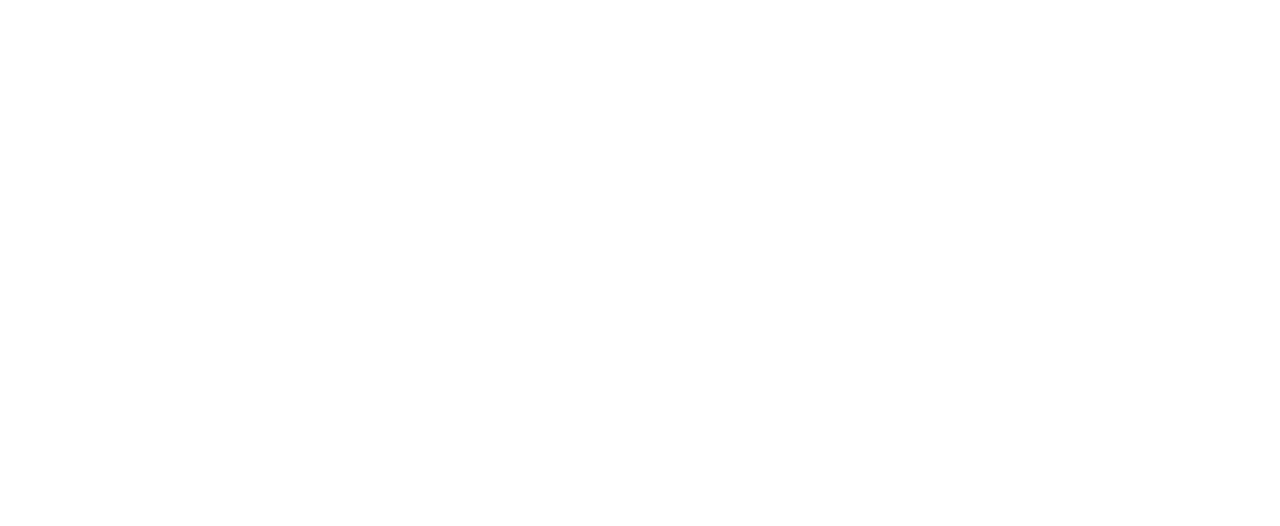
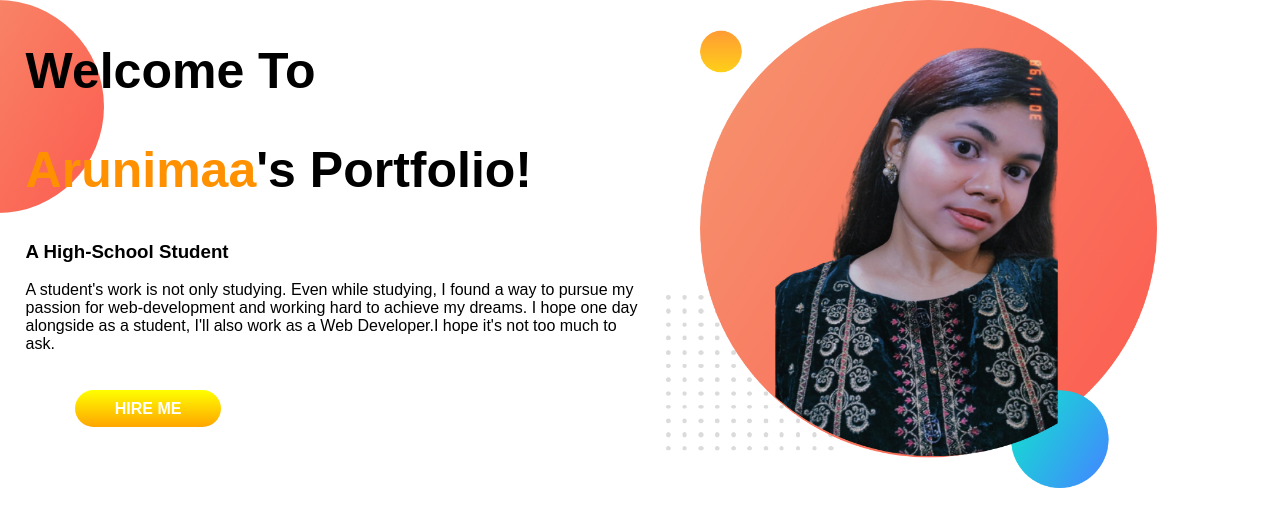
Before and after one commit to Arunimaa-Aarushi/developer-portfolio-prac, a plain HTML site: page index.html in a window 1280 px wide. Drawn offline with Linux system fonts and the light colour scheme; a web font is replaced by a local one.

Commit message:
first part done

```diff
--- a/index.html
+++ b/index.html
@@ -1,13 +1,39 @@
 <!DOCTYPE html>
 <html lang="en">
+
 <head>
     <meta charset="UTF-8">
     <meta http-equiv="X-UA-Compatible" content="IE=edge">
     <meta name="viewport" content="width=device-width, initial-scale=1.0">
     <title>My Portfolio</title>
+
+    <link rel="preconnect" href="https://fonts.googleapis.com">
+    <link rel="preconnect" href="https://fonts.gstatic.com" crossorigin>
+    <link href="https://fonts.googleapis.com/css2?family=Otomanopee+One&display=swap" rel="stylesheet">
+
     <link rel="stylesheet" href="style.css">
 </head>
+
 <body>
+    <section class="top-banner">
+        <div class="half">
+            <h1>Welcome To</h1>
+            <h1><span class="highlight">Arunimaa</span>'s Portfolio!</h1>
+
+            <h3>A High-School Student</h3>
+            <p class="top">A student's work is not only studying. Even while studying, I found a way to pursue my passion for
+                web-development and working hard to achieve my dreams. I hope one day alongside as a student, I'll also
+                work
+                as a Web Developer.I hope it's not too much to ask.
+            </p>
+            <a class="link" target="_blank" href="https://github.com/Arunimaa-Aarushi">HIRE ME</a>
+        </div>
+
+        <div class="half">
+            <img src="my pics/my-bg.png" alt="my picture">
+        </div>
+    </section>
 
 </body>
+
 </html>
--- a/style.css
+++ b/style.css
@@ -0,0 +1,45 @@
+body {
+    font-family: 'Otomanopee One', sans-serif;
+    margin: 0;
+}
+
+h1 {
+    font-size: 50px;
+}
+
+.highlight {
+    color: rgb(255, 145, 0);
+}
+
+section {
+    display: flex;
+}
+
+.half {
+    width: 50%;
+    padding-left: 2%;
+
+}
+
+.half img {
+    width: 80%;
+}
+
+.link {
+    text-decoration: none;
+    background-image: linear-gradient(yellow, orange);
+    padding: 10px 40px;
+    color: white;
+    border-radius: 20px;
+    font-weight: 700;
+    margin-left: 8%;
+}
+
+.top {
+    padding-bottom: 5%;
+}
+
+.top-banner {
+    background-image: url(images/exp-bg.png);
+    background-repeat: no-repeat;
+}
```
Also changed, not shown: images/dream-bg.png (added), images/exp-bg.png (added), images/jhankar.png (added), images/jhankar2.png (added), images/my-bg.png (added), images/my-bg2.png (added), images/top-banner.png (added), my pics/IMG_20210608_180256_623-removebg-preview.png (added), my pics/IMG_20210608_180256_623.jpg (added), my pics/my-bg.png (added), 1 other file.
